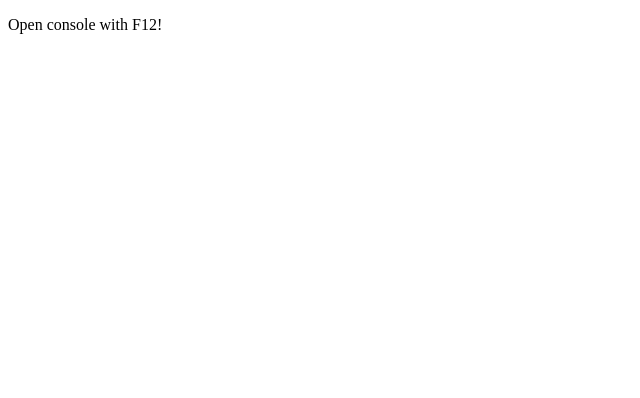
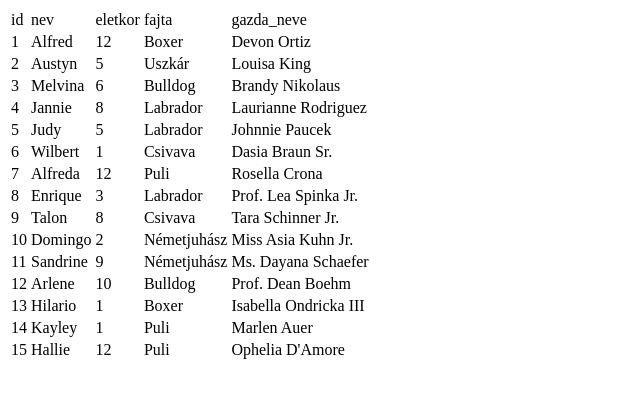
Before and after one commit to B4LiN7/dogs, a website built with Vite: page index.html in a window 1280 px wide. Shown: the whole page, without its empty margins (0-640 px from the left). Built offline with nearby package versions, Linux system fonts and the light colour scheme.

Commit message:
2. feladat

```diff
--- a/index.html
+++ b/index.html
@@ -7,7 +7,18 @@
     <title>Dogs</title>
   </head>
   <body>
-    <p>Open console with F12!</p>
+    <table>
+      <thead>
+        <td>id</td>
+        <td>nev</td>
+        <td>eletkor</td>
+        <td>fajta</td>
+        <td>gazda_neve</td>
+      </thead>
+      <tbody id="table">
+
+      </tbody>
+    </table>
     <script type="module" src="/main.js"></script>
   </body>
 </html>
--- a/main.js
+++ b/main.js
@@ -1,6 +1,27 @@
 import dogs from "./dogs.json";
 
-// console.log(dogs);
+const table = document.getElementById("table");
+
+function drawTable(dogs_data) {
+  if (table.firstChild) {
+    table.removeChild(table.lastChild);
+  }
+
+  dogs_data.forEach(dog => {
+    table.innerHTML += `
+      <tr>
+        <td>${dog.id}</td>
+        <td>${dog.nev}</td>
+        <td>${dog.eletkor}</td>
+        <td>${dog.fajta}</td>
+        <td>${dog.gazda_neve}</td>
+      </tr>
+    `;
+  });
+}
+
+drawTable(dogs);
+
 
 console.log(
   Array.from(dogs).sort((a, b) => a.nev.localeCompare(b.nev)).sort((a, b) => a.eletkor - b.eletkor)
@@ -19,3 +40,19 @@ console.log(dogs
 console.log(
   dogs.filter((dog) => dog.eletkor > 10).map(dog => `${dog.gazda_neve}`)
 );
+
+// Fajta szerint csoportosítva, a kutyák számát. Az eredményt lista helyett objektumban is tárolhatod, ekkor az objektum adattagjai a fajta nevek legyenek.
+/*
+let fajtak = []
+
+dogs.forEach(dog => {
+ if (fajtak.includes({nev: dog.fajta})) {
+  fajtak[fajtak.indexOf({nev: dog.fajta})].num++;
+ }
+ else {
+  fajtak.push({nev: dog.fajta, num: 1});
+ }
+});
+console.log(fajtak);
+
+*/
```
